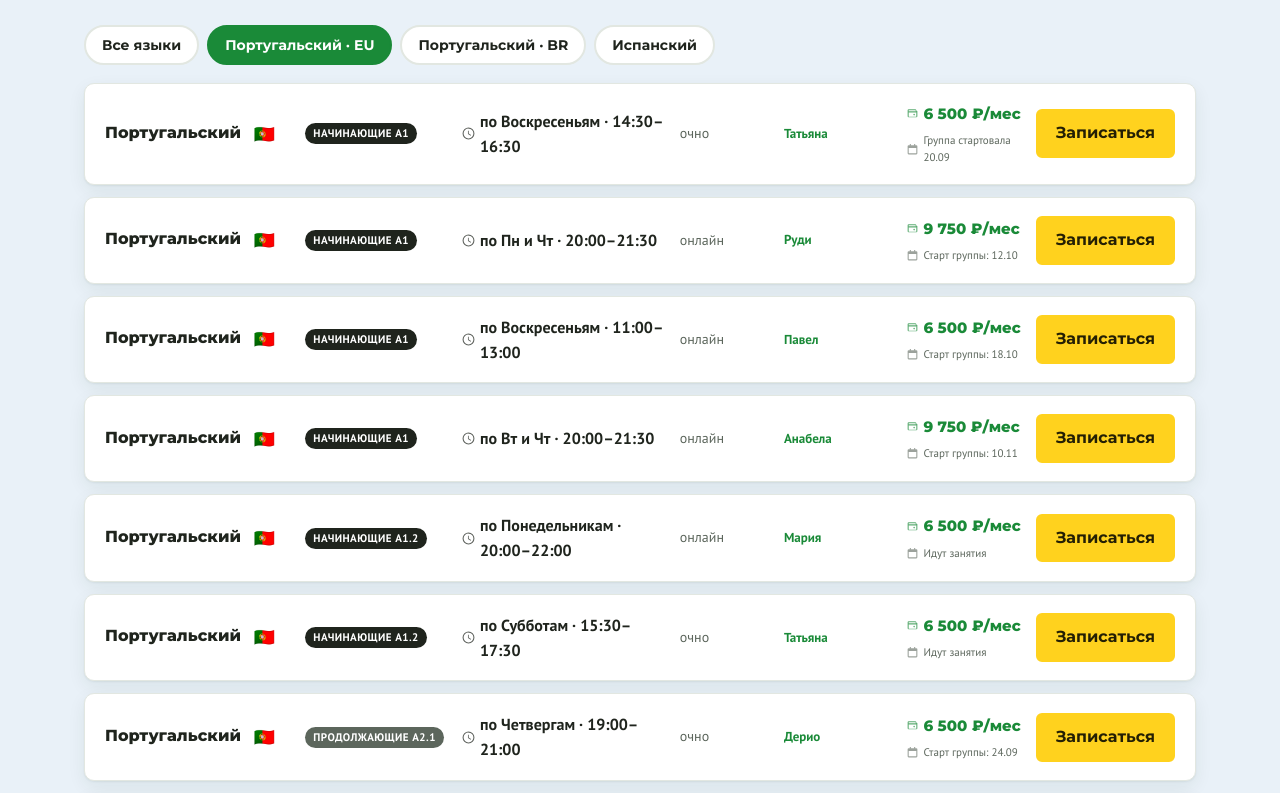
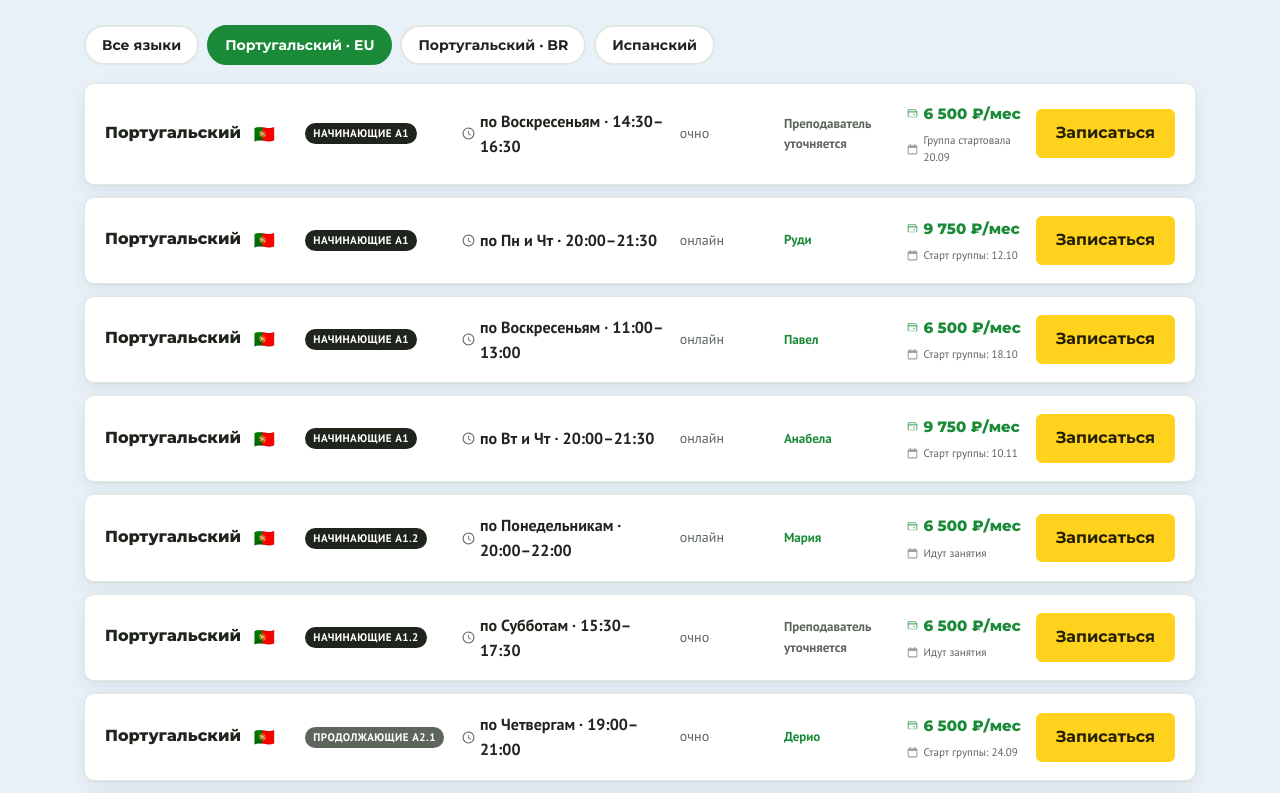
Before and after one commit to ildarrrr0/ensiname-landing, a plain HTML site: page draft1.html in a window 1280 px wide. Shown: the part 1526-2319 px from the top of the page. Drawn offline with Linux system fonts and the light colour scheme.

Commit message:
Убрана Татьяна из раздела «Преподаватели»
Карточка в карусели «Наша команда» удалена. В двух строках
расписания, где она значилась (A1 очно вс, A1.2 очно сб), ссылка на
её страницу заменена на плейсхолдер «Преподаватель уточняется» —
до решения, кто берёт эти группы. teacher-tatiana.html не удалён
физически (на случай, если текст био понадобится снова), но ссылок
на него больше нигде нет.

Сверился с актуальным live-расписанием, которое прислал заказчик —
полностью совпадает с версией в репозитории, расхождений нет, так
что это обычный полный деплой файла, без риска затереть правки
извне.

Co-Authored-By: Claude Sonnet 5 <noreply@anthropic.com>
Claude-Session: https://claude.ai/code/session_01KEMTjkeMd4wAQLmH6mvZTm

```diff
--- a/draft1.html
+++ b/draft1.html
@@ -425,12 +425,12 @@ html.js .reveal.in{opacity:1;transform:none}
     <div class="schedule">
       <div class="sch-row" data-lang="es"><div class="sch-lang">Испанский</div><div><span class="sch-lvl">Начинающие A1</span></div><div class="sch-when"><svg class="sch-ico" viewBox="0 0 24 24"><path d="M12 1a11 11 0 1 0 0 22 11 11 0 0 0 0-22zm0 20a9 9 0 1 1 0-18 9 9 0 0 1 0 18zm.5-14h-1.5v6l5 3 .75-1.3-4.25-2.5z"/></svg>по Воскресеньям · 13:00–15:00</div><div class="sch-fmt">онлайн</div><div class="sch-teacher"><a href="teacher-lilit.html">Лилит</a></div><div class="sch-price"><svg class="sch-ico" viewBox="0 0 24 24"><path d="M3 6a2 2 0 0 1 2-2h12a2 2 0 0 1 2 2v1h1a1 1 0 0 1 1 1v9a2 2 0 0 1-2 2H5a2 2 0 0 1-2-2V6zm2 0v2h13V7a1 1 0 0 0-1-1H5zm-0 4v8h14v-8H5zm10 2.5a1.5 1.5 0 1 1 0 3 1.5 1.5 0 0 1 0-3z"/></svg>6 500 ₽/мес<span class="sch-start"><svg class="sch-ico" viewBox="0 0 24 24"><path d="M7 2v2H5a2 2 0 0 0-2 2v13a2 2 0 0 0 2 2h14a2 2 0 0 0 2-2V6a2 2 0 0 0-2-2h-2V2h-2v2H9V2H7zm12 7v10H5V9h14z"/></svg>Старт группы: 11.10</span></div><a href="#" onclick="openChat();return false" class="btn btn-cta">Записаться</a></div>
       <div class="sch-row" data-lang="es"><div class="sch-lang">Испанский</div><div><span class="sch-lvl">Начинающие A1</span></div><div class="sch-when"><svg class="sch-ico" viewBox="0 0 24 24"><path d="M12 1a11 11 0 1 0 0 22 11 11 0 0 0 0-22zm0 20a9 9 0 1 1 0-18 9 9 0 0 1 0 18zm.5-14h-1.5v6l5 3 .75-1.3-4.25-2.5z"/></svg>по Пятницам · 19:00–21:00</div><div class="sch-fmt">очно</div><div class="sch-teacher"><a href="teacher-elena.html">Елена</a></div><div class="sch-price"><svg class="sch-ico" viewBox="0 0 24 24"><path d="M3 6a2 2 0 0 1 2-2h12a2 2 0 0 1 2 2v1h1a1 1 0 0 1 1 1v9a2 2 0 0 1-2 2H5a2 2 0 0 1-2-2V6zm2 0v2h13V7a1 1 0 0 0-1-1H5zm-0 4v8h14v-8H5zm10 2.5a1.5 1.5 0 1 1 0 3 1.5 1.5 0 0 1 0-3z"/></svg>6 500 ₽/мес<span class="sch-start"><svg class="sch-ico" viewBox="0 0 24 24"><path d="M7 2v2H5a2 2 0 0 0-2 2v13a2 2 0 0 0 2 2h14a2 2 0 0 0 2-2V6a2 2 0 0 0-2-2h-2V2h-2v2H9V2H7zm12 7v10H5V9h14z"/></svg>Группа стартовала 18.09</span></div><a href="#" onclick="openChat();return false" class="btn btn-cta">Записаться</a></div>
-      <div class="sch-row" data-lang="pt-eu"><div class="sch-lang">Португальский <span class="flag" title="Европейский">🇵🇹</span></div><div><span class="sch-lvl">Начинающие A1</span></div><div class="sch-when"><svg class="sch-ico" viewBox="0 0 24 24"><path d="M12 1a11 11 0 1 0 0 22 11 11 0 0 0 0-22zm0 20a9 9 0 1 1 0-18 9 9 0 0 1 0 18zm.5-14h-1.5v6l5 3 .75-1.3-4.25-2.5z"/></svg>по Воскресеньям · 14:30–16:30</div><div class="sch-fmt">очно</div><div class="sch-teacher"><a href="teacher-tatiana.html">Татьяна</a></div><div class="sch-price"><svg class="sch-ico" viewBox="0 0 24 24"><path d="M3 6a2 2 0 0 1 2-2h12a2 2 0 0 1 2 2v1h1a1 1 0 0 1 1 1v9a2 2 0 0 1-2 2H5a2 2 0 0 1-2-2V6zm2 0v2h13V7a1 1 0 0 0-1-1H5zm-0 4v8h14v-8H5zm10 2.5a1.5 1.5 0 1 1 0 3 1.5 1.5 0 0 1 0-3z"/></svg>6 500 ₽/мес<span class="sch-start"><svg class="sch-ico" viewBox="0 0 24 24"><path d="M7 2v2H5a2 2 0 0 0-2 2v13a2 2 0 0 0 2 2h14a2 2 0 0 0 2-2V6a2 2 0 0 0-2-2h-2V2h-2v2H9V2H7zm12 7v10H5V9h14z"/></svg>Группа стартовала 20.09</span></div><a href="#" onclick="openChat();return false" class="btn btn-cta">Записаться</a></div>
+      <div class="sch-row" data-lang="pt-eu"><div class="sch-lang">Португальский <span class="flag" title="Европейский">🇵🇹</span></div><div><span class="sch-lvl">Начинающие A1</span></div><div class="sch-when"><svg class="sch-ico" viewBox="0 0 24 24"><path d="M12 1a11 11 0 1 0 0 22 11 11 0 0 0 0-22zm0 20a9 9 0 1 1 0-18 9 9 0 0 1 0 18zm.5-14h-1.5v6l5 3 .75-1.3-4.25-2.5z"/></svg>по Воскресеньям · 14:30–16:30</div><div class="sch-fmt">очно</div><div class="sch-teacher">Преподаватель уточняется</div><div class="sch-price"><svg class="sch-ico" viewBox="0 0 24 24"><path d="M3 6a2 2 0 0 1 2-2h12a2 2 0 0 1 2 2v1h1a1 1 0 0 1 1 1v9a2 2 0 0 1-2 2H5a2 2 0 0 1-2-2V6zm2 0v2h13V7a1 1 0 0 0-1-1H5zm-0 4v8h14v-8H5zm10 2.5a1.5 1.5 0 1 1 0 3 1.5 1.5 0 0 1 0-3z"/></svg>6 500 ₽/мес<span class="sch-start"><svg class="sch-ico" viewBox="0 0 24 24"><path d="M7 2v2H5a2 2 0 0 0-2 2v13a2 2 0 0 0 2 2h14a2 2 0 0 0 2-2V6a2 2 0 0 0-2-2h-2V2h-2v2H9V2H7zm12 7v10H5V9h14z"/></svg>Группа стартовала 20.09</span></div><a href="#" onclick="openChat();return false" class="btn btn-cta">Записаться</a></div>
       <div class="sch-row" data-lang="pt-eu"><div class="sch-lang">Португальский <span class="flag" title="Европейский">🇵🇹</span></div><div><span class="sch-lvl">Начинающие A1</span></div><div class="sch-when"><svg class="sch-ico" viewBox="0 0 24 24"><path d="M12 1a11 11 0 1 0 0 22 11 11 0 0 0 0-22zm0 20a9 9 0 1 1 0-18 9 9 0 0 1 0 18zm.5-14h-1.5v6l5 3 .75-1.3-4.25-2.5z"/></svg>по Пн и Чт · 20:00–21:30</div><div class="sch-fmt">онлайн</div><div class="sch-teacher"><a href="teacher-rudni.html">Руди</a></div><div class="sch-price"><svg class="sch-ico" viewBox="0 0 24 24"><path d="M3 6a2 2 0 0 1 2-2h12a2 2 0 0 1 2 2v1h1a1 1 0 0 1 1 1v9a2 2 0 0 1-2 2H5a2 2 0 0 1-2-2V6zm2 0v2h13V7a1 1 0 0 0-1-1H5zm-0 4v8h14v-8H5zm10 2.5a1.5 1.5 0 1 1 0 3 1.5 1.5 0 0 1 0-3z"/></svg>9 750 ₽/мес<span class="sch-start"><svg class="sch-ico" viewBox="0 0 24 24"><path d="M7 2v2H5a2 2 0 0 0-2 2v13a2 2 0 0 0 2 2h14a2 2 0 0 0 2-2V6a2 2 0 0 0-2-2h-2V2h-2v2H9V2H7zm12 7v10H5V9h14z"/></svg>Старт группы: 12.10</span></div><a href="#" onclick="openChat();return false" class="btn btn-cta">Записаться</a></div>
       <div class="sch-row" data-lang="pt-eu"><div class="sch-lang">Португальский <span class="flag" title="Европейский">🇵🇹</span></div><div><span class="sch-lvl">Начинающие A1</span></div><div class="sch-when"><svg class="sch-ico" viewBox="0 0 24 24"><path d="M12 1a11 11 0 1 0 0 22 11 11 0 0 0 0-22zm0 20a9 9 0 1 1 0-18 9 9 0 0 1 0 18zm.5-14h-1.5v6l5 3 .75-1.3-4.25-2.5z"/></svg>по Воскресеньям · 11:00–13:00</div><div class="sch-fmt">онлайн</div><div class="sch-teacher"><a href="teacher-pavel.html">Павел</a></div><div class="sch-price"><svg class="sch-ico" viewBox="0 0 24 24"><path d="M3 6a2 2 0 0 1 2-2h12a2 2 0 0 1 2 2v1h1a1 1 0 0 1 1 1v9a2 2 0 0 1-2 2H5a2 2 0 0 1-2-2V6zm2 0v2h13V7a1 1 0 0 0-1-1H5zm-0 4v8h14v-8H5zm10 2.5a1.5 1.5 0 1 1 0 3 1.5 1.5 0 0 1 0-3z"/></svg>6 500 ₽/мес<span class="sch-start"><svg class="sch-ico" viewBox="0 0 24 24"><path d="M7 2v2H5a2 2 0 0 0-2 2v13a2 2 0 0 0 2 2h14a2 2 0 0 0 2-2V6a2 2 0 0 0-2-2h-2V2h-2v2H9V2H7zm12 7v10H5V9h14z"/></svg>Старт группы: 18.10</span></div><a href="#" onclick="openChat();return false" class="btn btn-cta">Записаться</a></div>
       <div class="sch-row" data-lang="pt-eu"><div class="sch-lang">Португальский <span class="flag" title="Европейский">🇵🇹</span></div><div><span class="sch-lvl">Начинающие A1</span></div><div class="sch-when"><svg class="sch-ico" viewBox="0 0 24 24"><path d="M12 1a11 11 0 1 0 0 22 11 11 0 0 0 0-22zm0 20a9 9 0 1 1 0-18 9 9 0 0 1 0 18zm.5-14h-1.5v6l5 3 .75-1.3-4.25-2.5z"/></svg>по Вт и Чт · 20:00–21:30</div><div class="sch-fmt">онлайн</div><div class="sch-teacher"><a href="teacher-anabela.html">Анабела</a></div><div class="sch-price"><svg class="sch-ico" viewBox="0 0 24 24"><path d="M3 6a2 2 0 0 1 2-2h12a2 2 0 0 1 2 2v1h1a1 1 0 0 1 1 1v9a2 2 0 0 1-2 2H5a2 2 0 0 1-2-2V6zm2 0v2h13V7a1 1 0 0 0-1-1H5zm-0 4v8h14v-8H5zm10 2.5a1.5 1.5 0 1 1 0 3 1.5 1.5 0 0 1 0-3z"/></svg>9 750 ₽/мес<span class="sch-start"><svg class="sch-ico" viewBox="0 0 24 24"><path d="M7 2v2H5a2 2 0 0 0-2 2v13a2 2 0 0 0 2 2h14a2 2 0 0 0 2-2V6a2 2 0 0 0-2-2h-2V2h-2v2H9V2H7zm12 7v10H5V9h14z"/></svg>Старт группы: 10.11</span></div><a href="#" onclick="openChat();return false" class="btn btn-cta">Записаться</a></div>
       <div class="sch-row" data-lang="pt-eu"><div class="sch-lang">Португальский <span class="flag" title="Европейский">🇵🇹</span></div><div><span class="sch-lvl">Начинающие A1.2</span></div><div class="sch-when"><svg class="sch-ico" viewBox="0 0 24 24"><path d="M12 1a11 11 0 1 0 0 22 11 11 0 0 0 0-22zm0 20a9 9 0 1 1 0-18 9 9 0 0 1 0 18zm.5-14h-1.5v6l5 3 .75-1.3-4.25-2.5z"/></svg>по Понедельникам · 20:00–22:00</div><div class="sch-fmt">онлайн</div><div class="sch-teacher"><a href="teacher-maria.html">Мария</a></div><div class="sch-price"><svg class="sch-ico" viewBox="0 0 24 24"><path d="M3 6a2 2 0 0 1 2-2h12a2 2 0 0 1 2 2v1h1a1 1 0 0 1 1 1v9a2 2 0 0 1-2 2H5a2 2 0 0 1-2-2V6zm2 0v2h13V7a1 1 0 0 0-1-1H5zm-0 4v8h14v-8H5zm10 2.5a1.5 1.5 0 1 1 0 3 1.5 1.5 0 0 1 0-3z"/></svg>6 500 ₽/мес<span class="sch-start"><svg class="sch-ico" viewBox="0 0 24 24"><path d="M7 2v2H5a2 2 0 0 0-2 2v13a2 2 0 0 0 2 2h14a2 2 0 0 0 2-2V6a2 2 0 0 0-2-2h-2V2h-2v2H9V2H7zm12 7v10H5V9h14z"/></svg>Идут занятия</span></div><a href="#" onclick="openChat();return false" class="btn btn-cta">Записаться</a></div>
-      <div class="sch-row" data-lang="pt-eu"><div class="sch-lang">Португальский <span class="flag" title="Европейский">🇵🇹</span></div><div><span class="sch-lvl">Начинающие A1.2</span></div><div class="sch-when"><svg class="sch-ico" viewBox="0 0 24 24"><path d="M12 1a11 11 0 1 0 0 22 11 11 0 0 0 0-22zm0 20a9 9 0 1 1 0-18 9 9 0 0 1 0 18zm.5-14h-1.5v6l5 3 .75-1.3-4.25-2.5z"/></svg>по Субботам · 15:30–17:30</div><div class="sch-fmt">очно</div><div class="sch-teacher"><a href="teacher-tatiana.html">Татьяна</a></div><div class="sch-price"><svg class="sch-ico" viewBox="0 0 24 24"><path d="M3 6a2 2 0 0 1 2-2h12a2 2 0 0 1 2 2v1h1a1 1 0 0 1 1 1v9a2 2 0 0 1-2 2H5a2 2 0 0 1-2-2V6zm2 0v2h13V7a1 1 0 0 0-1-1H5zm-0 4v8h14v-8H5zm10 2.5a1.5 1.5 0 1 1 0 3 1.5 1.5 0 0 1 0-3z"/></svg>6 500 ₽/мес<span class="sch-start"><svg class="sch-ico" viewBox="0 0 24 24"><path d="M7 2v2H5a2 2 0 0 0-2 2v13a2 2 0 0 0 2 2h14a2 2 0 0 0 2-2V6a2 2 0 0 0-2-2h-2V2h-2v2H9V2H7zm12 7v10H5V9h14z"/></svg>Идут занятия</span></div><a href="#" onclick="openChat();return false" class="btn btn-cta">Записаться</a></div>
+      <div class="sch-row" data-lang="pt-eu"><div class="sch-lang">Португальский <span class="flag" title="Европейский">🇵🇹</span></div><div><span class="sch-lvl">Начинающие A1.2</span></div><div class="sch-when"><svg class="sch-ico" viewBox="0 0 24 24"><path d="M12 1a11 11 0 1 0 0 22 11 11 0 0 0 0-22zm0 20a9 9 0 1 1 0-18 9 9 0 0 1 0 18zm.5-14h-1.5v6l5 3 .75-1.3-4.25-2.5z"/></svg>по Субботам · 15:30–17:30</div><div class="sch-fmt">очно</div><div class="sch-teacher">Преподаватель уточняется</div><div class="sch-price"><svg class="sch-ico" viewBox="0 0 24 24"><path d="M3 6a2 2 0 0 1 2-2h12a2 2 0 0 1 2 2v1h1a1 1 0 0 1 1 1v9a2 2 0 0 1-2 2H5a2 2 0 0 1-2-2V6zm2 0v2h13V7a1 1 0 0 0-1-1H5zm-0 4v8h14v-8H5zm10 2.5a1.5 1.5 0 1 1 0 3 1.5 1.5 0 0 1 0-3z"/></svg>6 500 ₽/мес<span class="sch-start"><svg class="sch-ico" viewBox="0 0 24 24"><path d="M7 2v2H5a2 2 0 0 0-2 2v13a2 2 0 0 0 2 2h14a2 2 0 0 0 2-2V6a2 2 0 0 0-2-2h-2V2h-2v2H9V2H7zm12 7v10H5V9h14z"/></svg>Идут занятия</span></div><a href="#" onclick="openChat();return false" class="btn btn-cta">Записаться</a></div>
       <div class="sch-row" data-lang="pt-eu"><div class="sch-lang">Португальский <span class="flag" title="Европейский">🇵🇹</span></div><div><span class="sch-lvl cont">Продолжающие A2.1</span></div><div class="sch-when"><svg class="sch-ico" viewBox="0 0 24 24"><path d="M12 1a11 11 0 1 0 0 22 11 11 0 0 0 0-22zm0 20a9 9 0 1 1 0-18 9 9 0 0 1 0 18zm.5-14h-1.5v6l5 3 .75-1.3-4.25-2.5z"/></svg>по Четвергам · 19:00–21:00</div><div class="sch-fmt">очно</div><div class="sch-teacher"><a href="teacher-derio.html">Дерио</a></div><div class="sch-price"><svg class="sch-ico" viewBox="0 0 24 24"><path d="M3 6a2 2 0 0 1 2-2h12a2 2 0 0 1 2 2v1h1a1 1 0 0 1 1 1v9a2 2 0 0 1-2 2H5a2 2 0 0 1-2-2V6zm2 0v2h13V7a1 1 0 0 0-1-1H5zm-0 4v8h14v-8H5zm10 2.5a1.5 1.5 0 1 1 0 3 1.5 1.5 0 0 1 0-3z"/></svg>6 500 ₽/мес<span class="sch-start"><svg class="sch-ico" viewBox="0 0 24 24"><path d="M7 2v2H5a2 2 0 0 0-2 2v13a2 2 0 0 0 2 2h14a2 2 0 0 0 2-2V6a2 2 0 0 0-2-2h-2V2h-2v2H9V2H7zm12 7v10H5V9h14z"/></svg>Старт группы: 24.09</span></div><a href="#" onclick="openChat();return false" class="btn btn-cta">Записаться</a></div>
       <div class="sch-row" data-lang="pt-eu"><div class="sch-lang">Португальский <span class="flag" title="Европейский">🇵🇹</span></div><div><span class="sch-lvl cont">Продолжающие A2.1</span></div><div class="sch-when"><svg class="sch-ico" viewBox="0 0 24 24"><path d="M12 1a11 11 0 1 0 0 22 11 11 0 0 0 0-22zm0 20a9 9 0 1 1 0-18 9 9 0 0 1 0 18zm.5-14h-1.5v6l5 3 .75-1.3-4.25-2.5z"/></svg>по Ср и Пт · 20:30–22:00</div><div class="sch-fmt">онлайн</div><div class="sch-teacher"><a href="teacher-maria.html">Мария</a></div><div class="sch-price"><svg class="sch-ico" viewBox="0 0 24 24"><path d="M3 6a2 2 0 0 1 2-2h12a2 2 0 0 1 2 2v1h1a1 1 0 0 1 1 1v9a2 2 0 0 1-2 2H5a2 2 0 0 1-2-2V6zm2 0v2h13V7a1 1 0 0 0-1-1H5zm-0 4v8h14v-8H5zm10 2.5a1.5 1.5 0 1 1 0 3 1.5 1.5 0 0 1 0-3z"/></svg>9 750 ₽/мес<span class="sch-start"><svg class="sch-ico" viewBox="0 0 24 24"><path d="M7 2v2H5a2 2 0 0 0-2 2v13a2 2 0 0 0 2 2h14a2 2 0 0 0 2-2V6a2 2 0 0 0-2-2h-2V2h-2v2H9V2H7zm12 7v10H5V9h14z"/></svg>Идут занятия</span></div><a href="#" onclick="openChat();return false" class="btn btn-cta">Записаться</a></div>
       <div class="sch-row" data-lang="pt-eu"><div class="sch-lang">Португальский <span class="flag" title="Европейский">🇵🇹</span></div><div><span class="sch-lvl cont">Продолжающие A2.1</span></div><div class="sch-when"><svg class="sch-ico" viewBox="0 0 24 24"><path d="M12 1a11 11 0 1 0 0 22 11 11 0 0 0 0-22zm0 20a9 9 0 1 1 0-18 9 9 0 0 1 0 18zm.5-14h-1.5v6l5 3 .75-1.3-4.25-2.5z"/></svg>по Ср и Пт · 19:30–21:00 и 20:00–21:30</div><div class="sch-fmt">онлайн</div><div class="sch-teacher"><a href="teacher-anabela.html">Анабела</a></div><div class="sch-price"><svg class="sch-ico" viewBox="0 0 24 24"><path d="M3 6a2 2 0 0 1 2-2h12a2 2 0 0 1 2 2v1h1a1 1 0 0 1 1 1v9a2 2 0 0 1-2 2H5a2 2 0 0 1-2-2V6zm2 0v2h13V7a1 1 0 0 0-1-1H5zm-0 4v8h14v-8H5zm10 2.5a1.5 1.5 0 1 1 0 3 1.5 1.5 0 0 1 0-3z"/></svg>9 750 ₽/мес<span class="sch-start"><svg class="sch-ico" viewBox="0 0 24 24"><path d="M7 2v2H5a2 2 0 0 0-2 2v13a2 2 0 0 0 2 2h14a2 2 0 0 0 2-2V6a2 2 0 0 0-2-2h-2V2h-2v2H9V2H7zm12 7v10H5V9h14z"/></svg>Идут занятия</span></div><a href="#" onclick="openChat();return false" class="btn btn-cta">Записаться</a></div>
@@ -479,6 +479,11 @@ html.js .reveal.in{opacity:1;transform:none}
     <!-- Список и порядок преподавателей — финальный список из 23 профилей, присланный заказчиком,
          плюс Рудни (добавлен позже — преподаёт группы в расписании, карточки раньше не было),
          плюс две Натальи (Лиссабон и Санкт-Петербург — разные люди, различать по подзаголовку).
+         Татьяну убрали из карусели и со страницы (карточка снята, teacher-tatiana.html
+         осиротела — файл не удалён на случай, если понадобится текст био заново, но
+         ссылок на него больше нигде нет). В двух строках расписания, где вела она
+         («Начинающие A1» очно вс, «Начинающие A1.2» очно сб), вместо имени — плейсхолдер
+         «Преподаватель уточняется», пока не решат, кто ведёт эти группы.
          (карусель больше не включает Маргариту, Алену, Лиусми, Михаила, Эрика, Дана, Диану, Ренсо, Марсело,
          Бруно, Любовь и Жайме — они были в более раннем расширенном списке, но не вошли в этот финальный).
          Фото — хотлинк на ensina-me.ru/images/our-teacher/ (не скачивать локально, это рабочий вариант).
@@ -506,7 +511,6 @@ html.js .reveal.in{opacity:1;transform:none}
                 <div class="card teacher slide"><div class="photo"><img src="assets/teachers/maria_portugues_novo.jpg" alt="Мария" loading="lazy" onerror="this.closest('.photo').classList.add('ph-fallback');this.remove()"></div><div class="t-body"><h3><a href="teacher-maria.html">Мария</a></h3><div class="exp">носитель · Синтра, Португалия · 10 лет опыта</div><p>Bom dia, Alegria! Доброе утро, счастье! Это очень дружелюбный и неформальный способ поприветствовать близкого друга или даже парня или девушку. Это красиво рифмуется и обязательно вызовет улыбку на…</p><div class="langs"><span>🇵🇹</span></div></div></div>
                 <div class="card teacher slide"><div class="photo"><img src="assets/teachers/Paola.jpg" alt="Паола" loading="lazy" onerror="this.closest('.photo').classList.add('ph-fallback');this.remove()"></div><div class="t-body"><h3><a href="teacher-paola.html">Паола</a></h3><div class="exp">носитель · Белу-Оризонти, Бразилия · 3 года опыта</div><p>Oi! Привет! Давайте знакомиться)) Меня зовут Паола, я носитель португальского языка (бразильского варианта) из г. Белу Оризонти, штат Минас-Жерайс.</p><div class="langs"><span>🇧🇷</span></div></div></div>
                 <div class="card teacher slide"><div class="photo"><img src="assets/teachers/Rafael_novo.jpg" alt="Рафаэль" loading="lazy" onerror="this.closest('.photo').classList.add('ph-fallback');this.remove()"></div><div class="t-body"><h3><a href="teacher-rafael.html">Рафаэль</a></h3><div class="exp">носитель · Итажуба, Бразилия · 10+ лет опыта</div><p>Olá a todos! Меня зовут Рафаэль, я преподаватель-носитель португальского языка из г. Itajubá (штат Минас-Жерайс) в Бразилии. Много лет я преподавал английский для студентов по всему миру - от…</p><div class="langs"><span>🇧🇷</span></div></div></div>
-                <div class="card teacher slide"><div class="photo"><img src="assets/teachers/Tatiana.jpg" alt="Татьяна" loading="lazy" onerror="this.closest('.photo').classList.add('ph-fallback');this.remove()"></div><div class="t-body"><h3><a href="teacher-tatiana.html">Татьяна</a></h3><div class="exp">Россия · 5 лет опыта</div><p>Olá, amigos! Привет! Меня зовут Татьяна, я преподаватель португальского (европейского варианта). Если вы решили открыть для себя португальский язык — значит, вы уже сделали первый и самый важный шаг,…</p><div class="langs"><span>🇵🇹</span></div></div></div>
                 <div class="card teacher slide"><div class="photo"><img src="assets/teachers/Pavel_novo.jpg" alt="Павел" loading="lazy" onerror="this.closest('.photo').classList.add('ph-fallback');this.remove()"></div><div class="t-body"><h3><a href="teacher-pavel.html">Павел</a></h3><div class="exp">Россия · 10 лет опыта</div><p>Здравствуйте! Меня зовут Павел, я преподаватель португальского языка. Свободно владею классическим и бразильским вариантами, являюсь выпускником факультета иностранных языков Военного университета…</p><div class="langs"><span>🇵🇹</span><span>🇧🇷</span></div></div></div>
                 <div class="card teacher slide"><div class="photo"><img src="assets/teachers/vladimir_nuevo_photo_mini2.jpg" alt="Владимир" loading="lazy" onerror="this.closest('.photo').classList.add('ph-fallback');this.remove()"></div><div class="t-body"><h3><a href="teacher-vladimir.html">Владимир</a></h3><div class="exp">носитель · Куба · 10+ лет опыта</div><p>Здравствуйте! Меня зовут Владимир, я носитель испанского языка.</p><div class="langs"><span>🇪🇸</span></div></div></div>
                 <div class="card teacher slide"><div class="photo"><img src="assets/teachers/Yulia.jpg" alt="Юлия" loading="lazy" onerror="this.closest('.photo').classList.add('ph-fallback');this.remove()"></div><div class="t-body"><h3><a href="teacher-yulia.html">Юлия</a></h3><div class="exp">Россия · более 10 лет опыта</div><p>Меня зовут Юлия, я преподаватель испанского и португальского языков с внушительным опытом работы не только как частный педагог, но и в качестве переводчика, гида и сопровождающего…</p><div class="langs"><span>🇪🇸</span><span>🇵🇹</span><span>🇧🇷</span></div></div></div>
```
Also changed, not shown: draft2.html (+7 -3 lines), index.html (+7 -3 lines), 1 other file.
